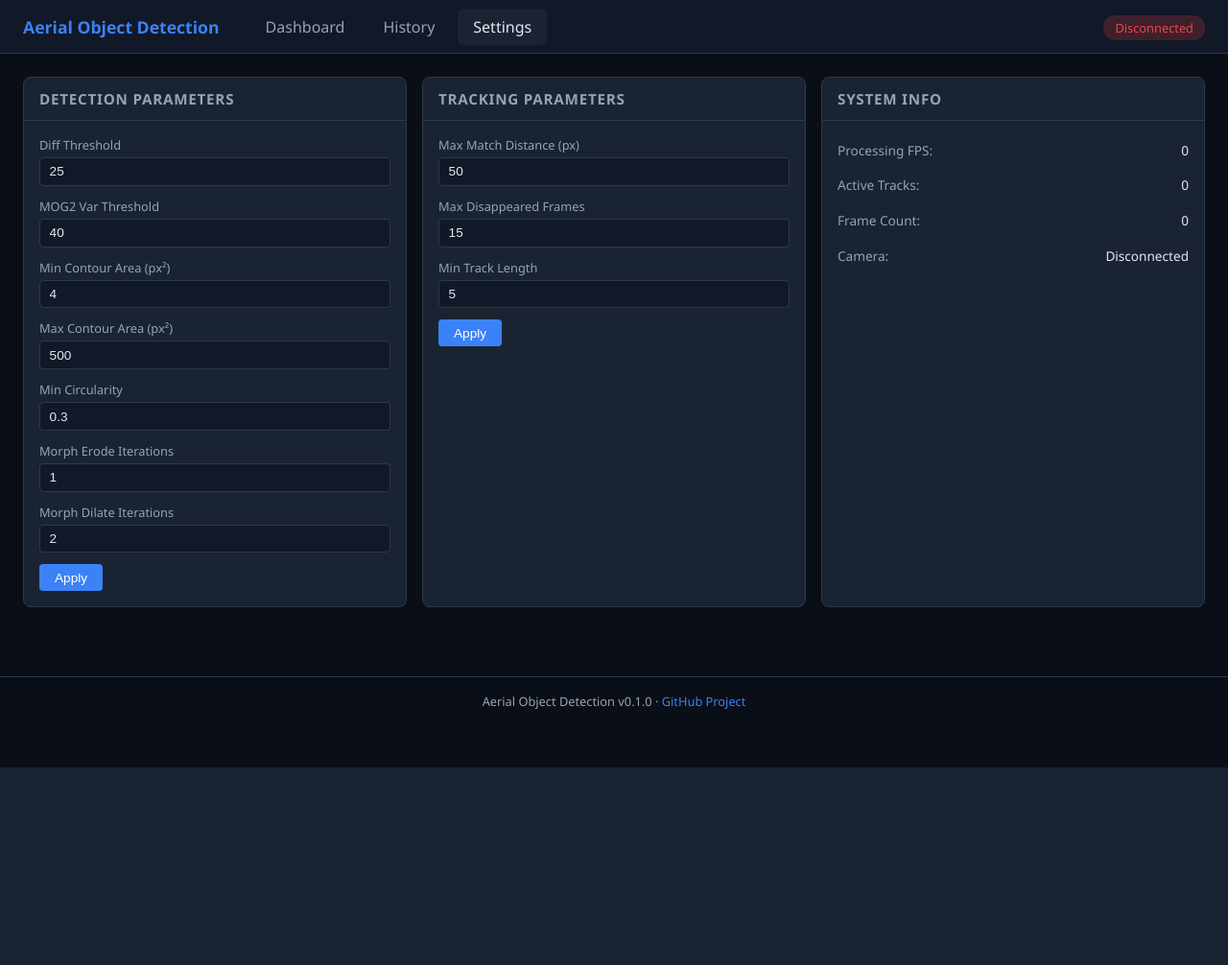
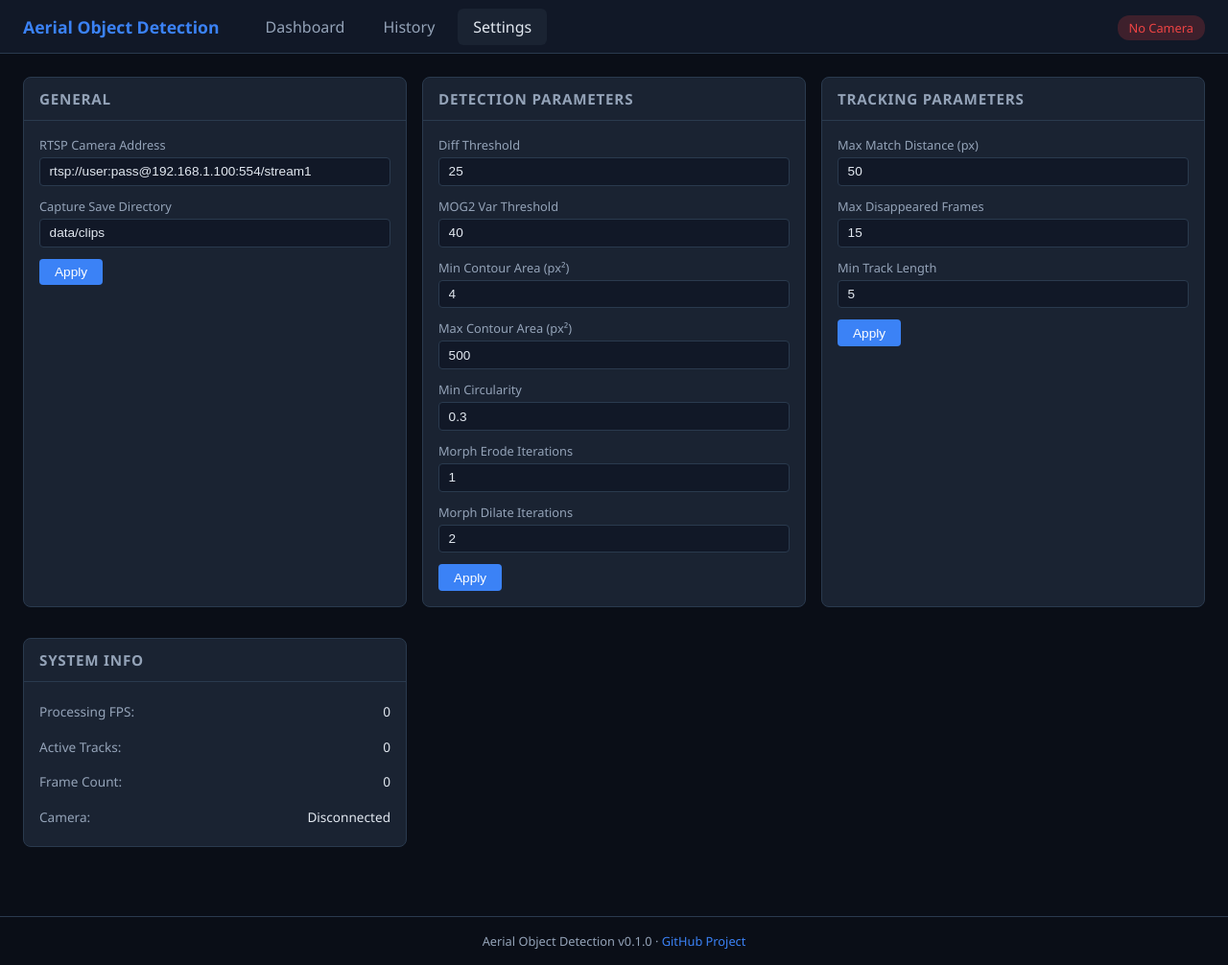
Before and after one commit to djtrustgod/Aerial-Object-Detection, a FastAPI app: page /settings in a window 1280 px wide. Shown: the whole page at 96% size. Before the commit the page ends 800 px from the top, so only its background shows below. Run offline with FastAPI, Linux system fonts and the light colour scheme.

Commit message:
Add general settings and fix connection status indicator
Add RTSP camera address and capture directory fields to the settings
page. Fix the navbar status indicator to show actual camera connection
state (Camera Connected / No Camera / Server Offline) instead of
always showing Connected when the WebSocket is open.

Co-Authored-By: Claude Opus 4.6 <noreply@anthropic.com>

```diff
--- a/src/web/routes.py
+++ b/src/web/routes.py
@@ -73,6 +73,18 @@ def create_router(pipeline: Pipeline, templates: Jinja2Templates) -> APIRouter:
     async def api_event_stats():
         return JSONResponse(pipeline.event_logger.get_stats())
 
+    @router.post("/api/settings/general")
+    async def api_update_general(request: Request):
+        body = await request.json()
+        updated = {}
+        if "rtsp_url" in body:
+            pipeline.config.capture.rtsp_url = body["rtsp_url"]
+            updated["rtsp_url"] = body["rtsp_url"]
+        if "clip_dir" in body:
+            pipeline.config.recording.clip_dir = body["clip_dir"]
+            updated["clip_dir"] = body["clip_dir"]
+        return JSONResponse({"status": "ok", "updated": updated})
+
     @router.post("/api/settings/detection")
     async def api_update_detection(request: Request):
         body = await request.json()
--- a/src/web/templates/settings.html
+++ b/src/web/templates/settings.html
@@ -4,6 +4,27 @@
 
 {% block content %}
 <div class="settings-grid">
+    <!-- General Settings -->
+    <div class="card">
+        <div class="card-header">
+            <h2>General</h2>
+        </div>
+        <div class="card-body">
+            <form id="general-form" onsubmit="return saveGeneral(event)">
+                <div class="form-group">
+                    <label>RTSP Camera Address</label>
+                    <input type="text" name="rtsp_url" value="{{ config.capture.rtsp_url }}" placeholder="rtsp://user:pass@host:554/stream">
+                </div>
+                <div class="form-group">
+                    <label>Capture Save Directory</label>
+                    <input type="text" name="clip_dir" value="{{ config.recording.clip_dir }}" placeholder="data/clips">
+                </div>
+                <button type="submit" class="btn">Apply</button>
+                <span id="general-status" class="save-status"></span>
+            </form>
+        </div>
+    </div>
+
     <!-- Detection Settings -->
     <div class="card">
         <div class="card-header">
@@ -89,6 +110,22 @@
 
 {% block scripts %}
 <script>
+async function saveGeneral(e) {
+    e.preventDefault();
+    const form = new FormData(e.target);
+    const body = Object.fromEntries(form.entries());
+    const resp = await fetch('/api/settings/general', {
+        method: 'POST',
+        headers: {'Content-Type': 'application/json'},
+        body: JSON.stringify(body),
+    });
+    const result = await resp.json();
+    const status = document.getElementById('general-status');
+    status.textContent = result.status === 'ok' ? 'Saved!' : 'Error';
+    setTimeout(() => status.textContent = '', 2000);
+    return false;
+}
+
 async function saveDetection(e) {
     e.preventDefault();
     const form = new FormData(e.target);
@@ -129,7 +166,14 @@ async function updateStats() {
         document.getElementById('sys-fps').textContent = stats.fps;
         document.getElementById('sys-tracks').textContent = stats.active_tracks;
         document.getElementById('sys-frames').textContent = stats.frame_count;
-        document.getElementById('sys-connected').textContent = stats.connected ? 'Connected' : 'Disconnected';
+        const camStatus = stats.connected;
+        document.getElementById('sys-connected').textContent = camStatus ? 'Connected' : 'Disconnected';
+        // Update navbar indicator
+        const navEl = document.getElementById('connection-status');
+        if (navEl) {
+            navEl.textContent = camStatus ? 'Camera Connected' : 'No Camera';
+            navEl.className = `status-indicator ${camStatus ? 'online' : 'offline'}`;
+        }
     } catch (e) {}
 }
 setInterval(updateStats, 2000);
```
Also changed, not shown: src/web/static/js/dashboard.js (+30 -4 lines).
